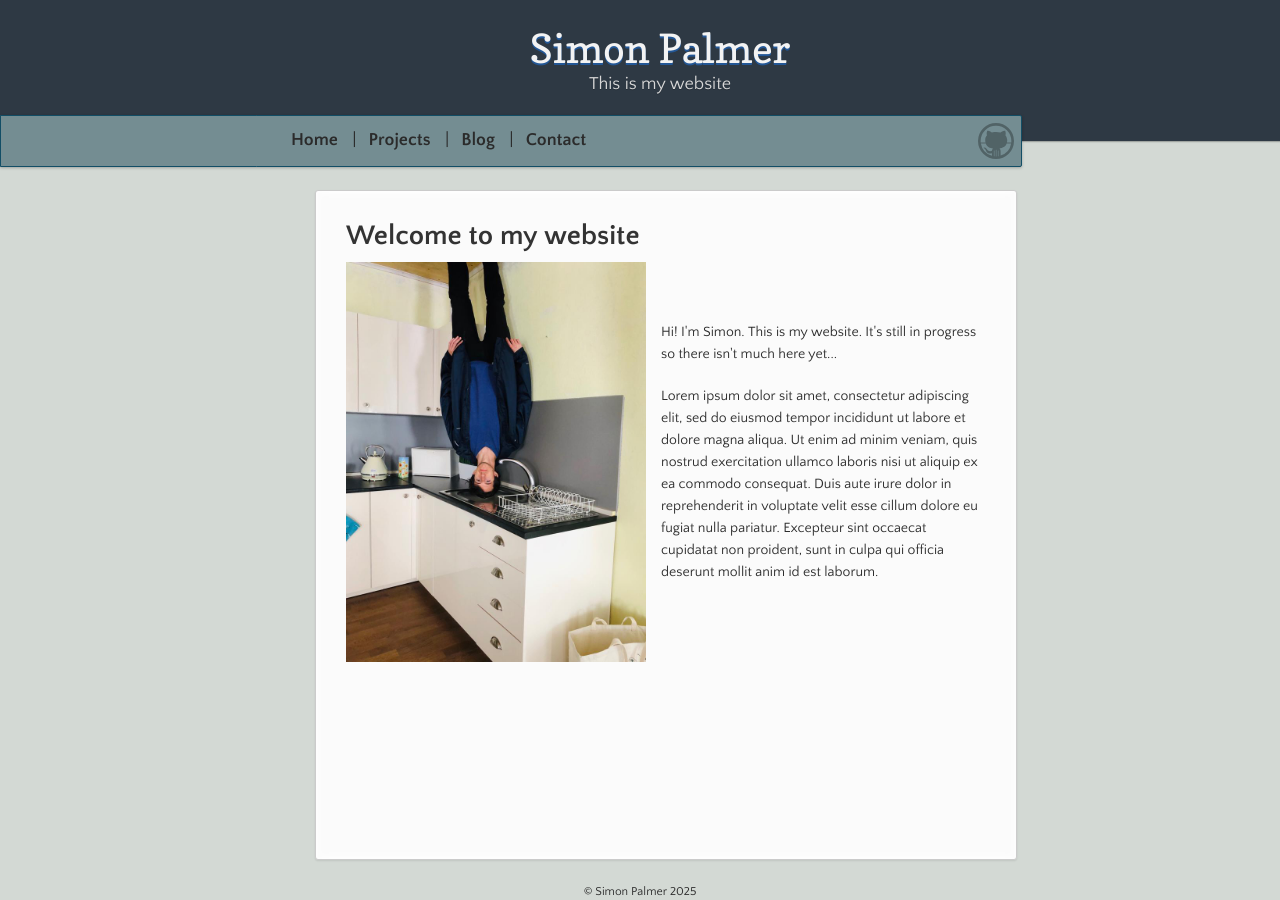
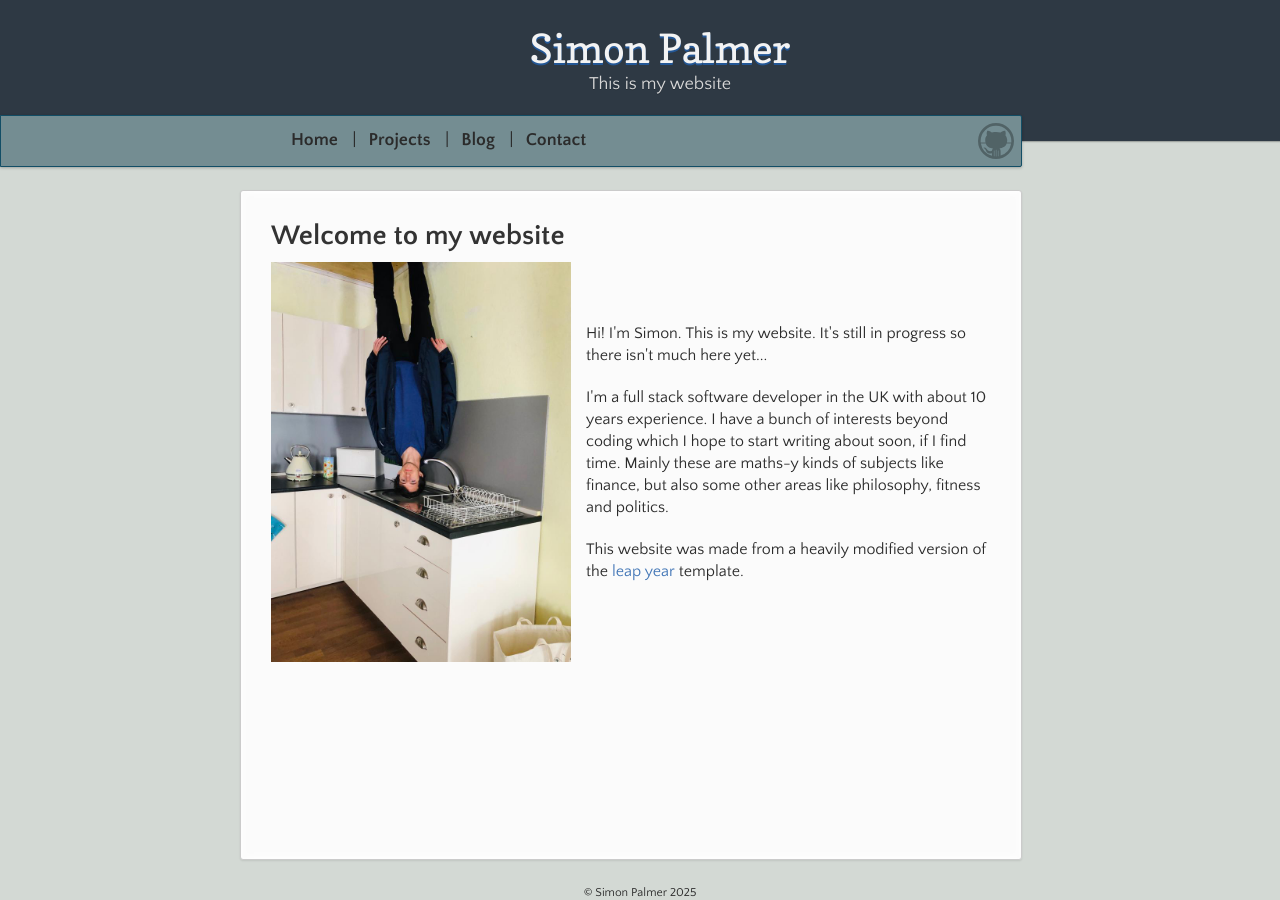
Before and after one commit to craylton/craylton.github.io, a Jekyll site: the page built from index.md, in a window 1280 px wide and 900 px high. Built offline with Jekyll 4.4.1, drawn with Linux system fonts in a browser that asks for light colours; our own code applies the rules of GitHub Pages for plain Markdown files.

Commit message:
Put an actual about me on the homepage. And some styling tweaks

```diff
--- a/_sass/jekyll-theme-leap-day.scss
+++ b/_sass/jekyll-theme-leap-day.scss
@@ -8,7 +8,7 @@ by Matt Graham
 @import "rouge-base16-dark";
 
 body {
-  font: 14px/22px 'Quattrocento Sans', "Helvetica Neue", Helvetica, Arial, sans-serif;
+  font: 16px/22px 'Quattrocento Sans', "Helvetica Neue", Helvetica, Arial, sans-serif;
   color: #2b2b2b;
   font-weight: 300;
   margin: 0px;
@@ -85,7 +85,7 @@ strong {
 }
 
 .wrapper {
-  width: 650px;
+  width: 800px;
   margin: 0 auto;
   position: relative;
 }
@@ -312,7 +312,7 @@ header {
 }
 
 section {
-  width: 640px;
+  width: 720px;
   padding: 30px 30px 50px 30px;
   margin: 20px 0;
   margin-top: 190px;
--- a/index.md
+++ b/index.md
@@ -7,6 +7,9 @@ layout: default
   <img src="assets/images/upsidedown.jpg" alt="Picture of me" width="300" style="margin-right: 15px;">
   <div>
     <p>Hi! I'm Simon. This is my website. It's still in progress so there isn't much here yet...</p>
-    <p>Lorem ipsum dolor sit amet, consectetur adipiscing elit, sed do eiusmod tempor incididunt ut labore et dolore magna aliqua. Ut enim ad minim veniam, quis nostrud exercitation ullamco laboris nisi ut aliquip ex ea commodo consequat. Duis aute irure dolor in reprehenderit in voluptate velit esse cillum dolore eu fugiat nulla pariatur. Excepteur sint occaecat cupidatat non proident, sunt in culpa qui officia deserunt mollit anim id est laborum.</p>
+    <p>I'm a full stack software developer in the UK with about 10 years experience.
+    I have a bunch of interests beyond coding which I hope to start writing about soon, if I find time.
+    Mainly these are maths-y kinds of subjects like finance, but also some other areas like philosophy, fitness and politics.</p>
+    <p>This website was made from a heavily modified version of the <a href="https://github.com/pages-themes/leap-day">leap year</a> template.</p>
     </div>
 </div>
```
